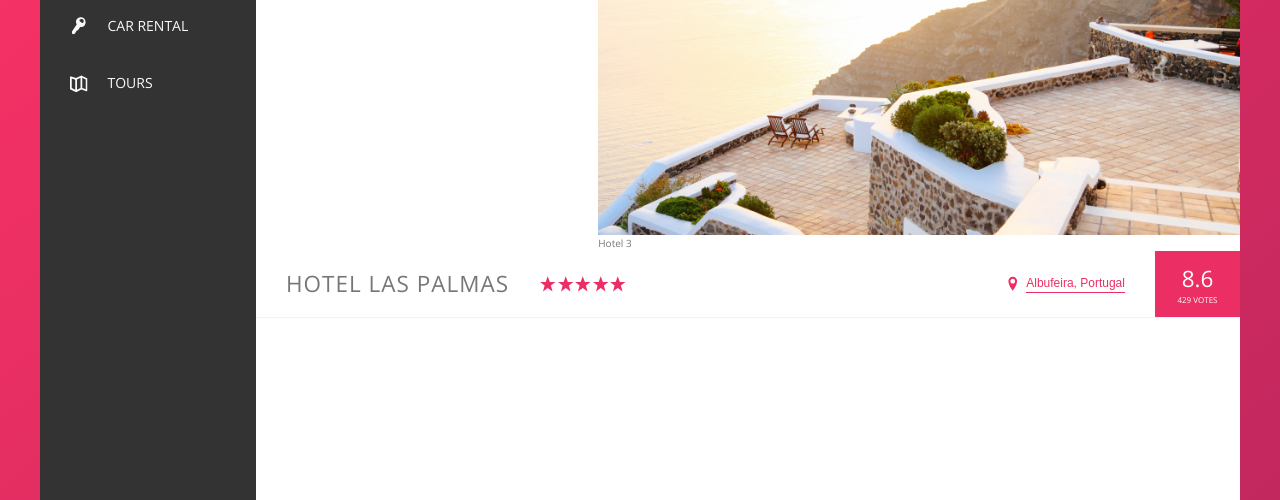
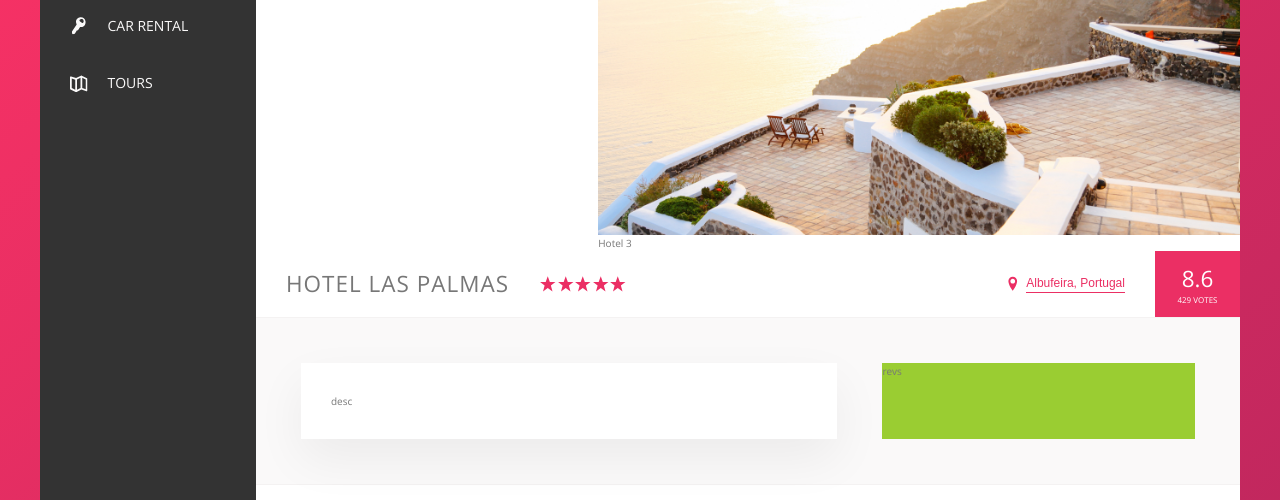
Before and after one commit to hectorcoronado/advanced-css, a website: page Trillo/starter/index.html in a window 1280 px wide. Shown: the part 300-800 px from the top of the page. Drawn offline with nearby package versions, Linux system fonts and the light colour scheme.

Commit message:
wip creates styles for overview

```diff
--- a/Trillo/starter/index.html
+++ b/Trillo/starter/index.html
@@ -137,6 +137,16 @@
                             <div class="overview__rating-count">429 votes</div>
                         </div>
                     </div>
+
+                    <div class="detail">
+                        <div class="description">
+                            desc
+                        </div>
+
+                        <div class="user-reviews">
+                            revs
+                        </div>
+                    </div>
                 </main>
             </div>
         </div>
--- a/Trillo/starter/sass/_base.scss
+++ b/Trillo/starter/sass/_base.scss
@@ -21,6 +21,10 @@
 
     // BOX-SHADOWS:
     --shadow-dark: 0 2rem 6rem rgba(0m 0, 0, .3);
+    --shadow-light: 0 2rem 5rem rgba(0, 0 , 0, .06);
+
+    // BORDER:
+    --line: 1px solid var(--color-grey-light-2)
 }
 
 * {
--- a/Trillo/starter/sass/_layout.scss
+++ b/Trillo/starter/sass/_layout.scss
@@ -54,3 +54,27 @@
       */
     flex: 1;
 }
+
+.detail {
+    background-color: var(--color-grey-light-1);
+    border-bottom: var(--line);
+    display: flex;
+    padding: 4.5rem;
+}
+
+.description {
+    background-color: white;
+    box-shadow: var(--shadow-light);
+    margin-right: 4.5rem;
+    padding: 3rem;
+
+    // this div should occupy 60% of available width
+    flex: 0 0 60%;
+}
+
+.user-reviews {
+    background-color: yellowgreen;
+
+    // since `.description` occupies 60%, this element can occupy all the rest:
+    flex: 1;
+}
```
Also changed, not shown: Trillo/starter/css/style.css.
